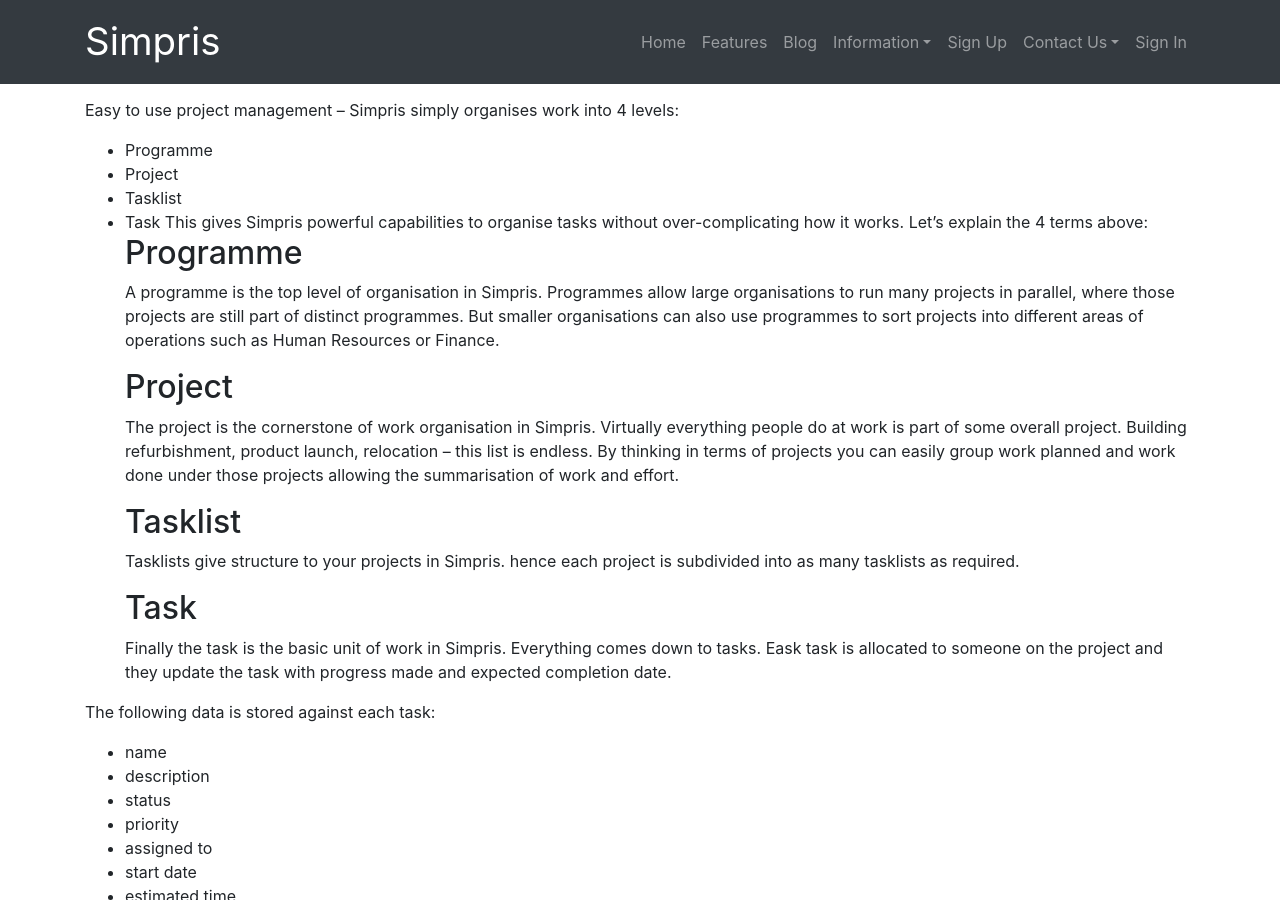
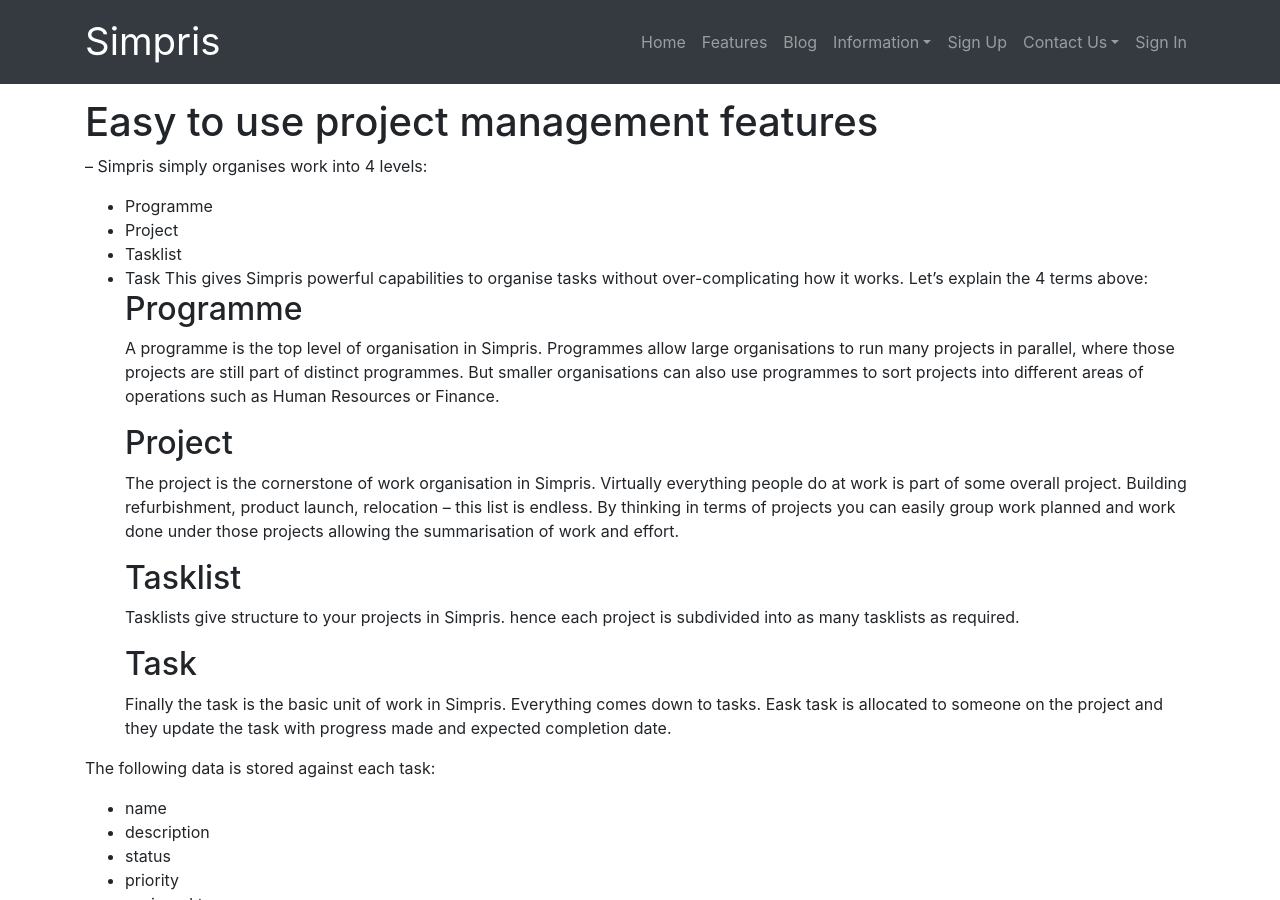
Before and after one commit to Grafrajohn/si, a Jekyll site: the page built from features.markdown, in a window 1280 px wide and 900 px high. Built offline with Jekyll 4.4.1, drawn with Linux system fonts in a browser that asks for light colours; nearby versions of some CDN libraries.

Commit message:
Updated Features

```diff
--- a/features.markdown
+++ b/features.markdown
@@ -7,7 +7,8 @@
 layout: page
 ---
 
-Easy to use project management – Simpris simply organises work into 4 levels:
+# Easy to use project management features
+ – Simpris simply organises work into 4 levels:
 * Programme
 * Project
 * Tasklist
```
